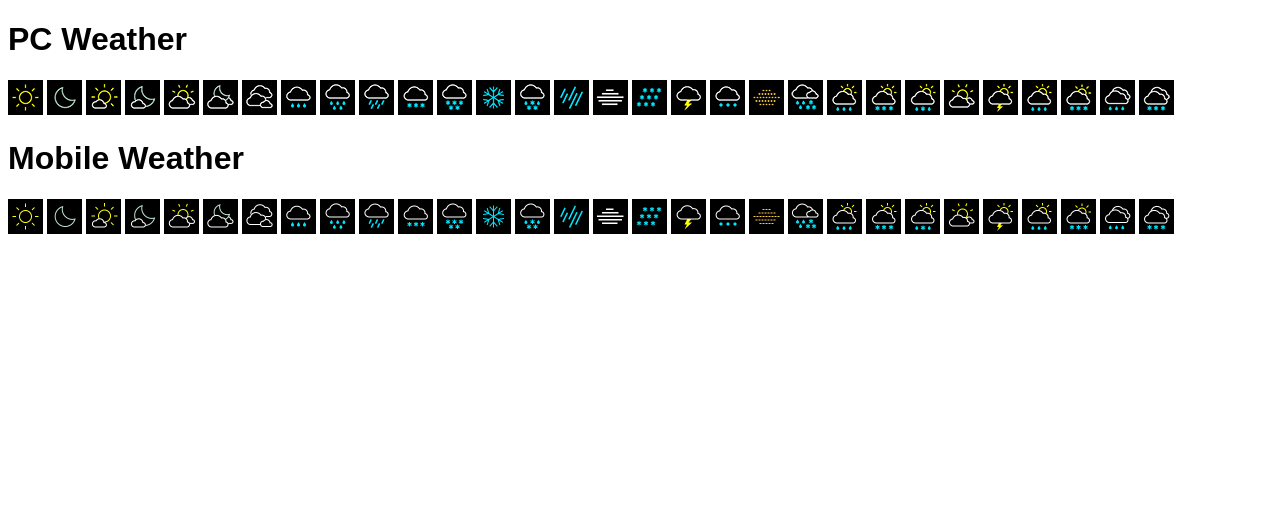
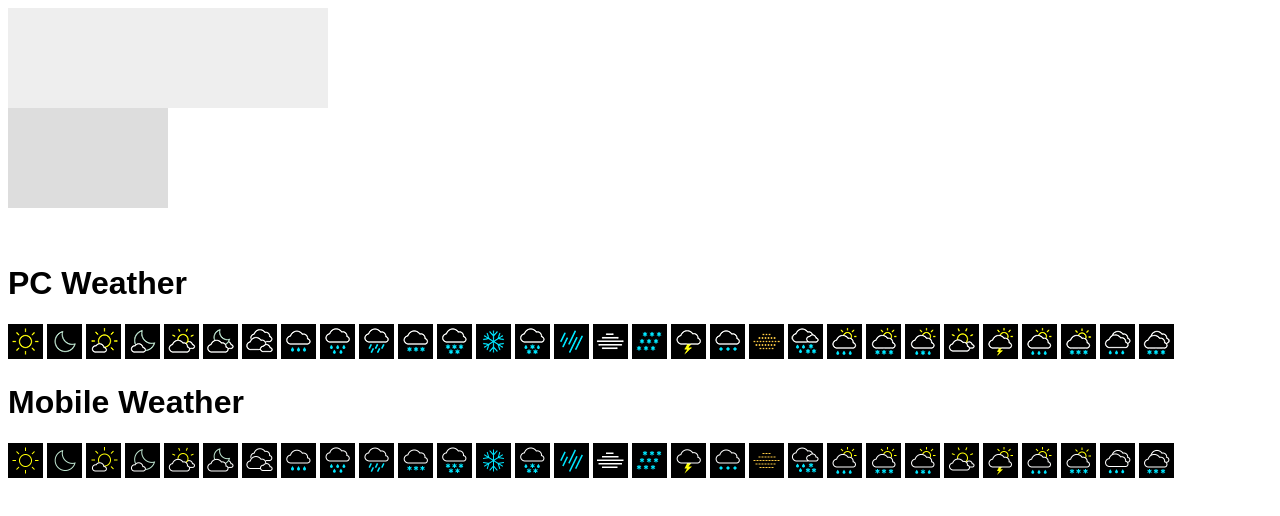
Before and after one commit to jihyunjeong/fecamp, a plain HTML site: page weather-icon.html in a window 1280 px wide. Drawn offline with Linux system fonts and the light colour scheme.

Commit message:
no message

```diff
--- a/icon.css
+++ b/icon.css
@@ -6,6 +6,17 @@ h1{
     font-family:sans-serif;
 }
 
+.box{
+    width : 320px;
+    height : 100px;
+    background-color : #eee;
+}
+
+.half{
+    width : 160px;
+    height : 100px;
+    background-color : #ddd;
+}
 
 .pc span {
     display: inline-block;
--- a/weather-icon.html
+++ b/weather-icon.html
@@ -8,6 +8,11 @@
     <link rel="stylesheet" href="icon.css">
 </head>
 <body>
+    <div class="box"></div>
+    <div class="half"></div>
+
+    <br><br>
+
     <div class="pc">
         <h1>PC Weather</h1>
         <span class="weather1"></span>
```
